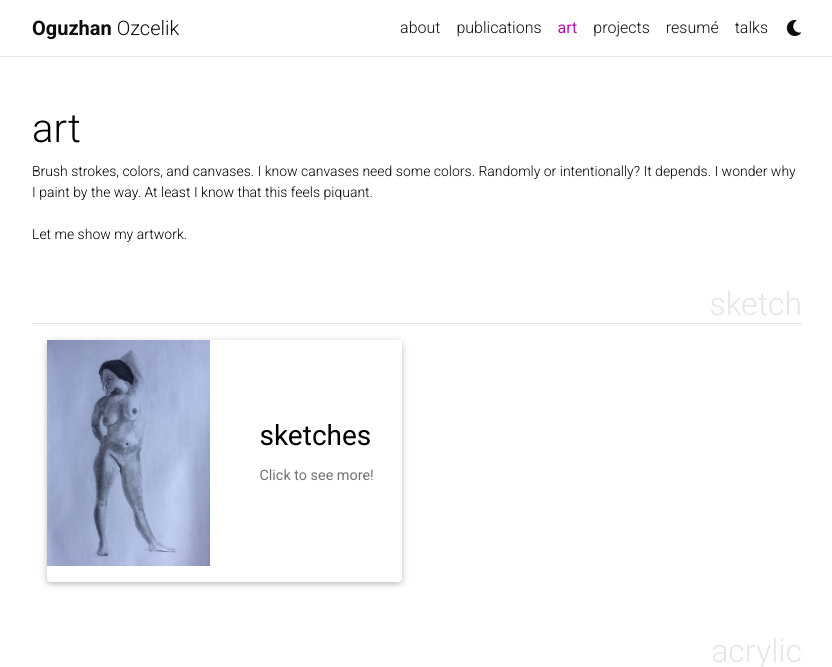
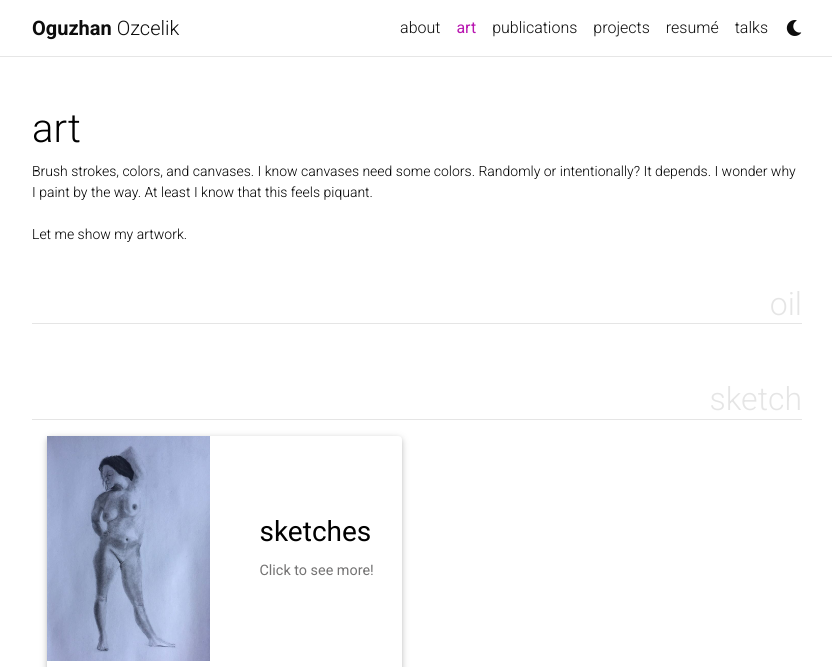
Before and after one commit to ogozcelik/info, a Jekyll site: the page built from _pages/projects.md, in a window 1280 px wide and 1195 px high, cut to the strip 0-667 px from the top of the window. Shown: the whole strip, without its empty margins (223-1055 px from the left). Built offline with Jekyll 4.4.1, drawn with Linux system fonts in a browser that asks for light colours; full-size pictures stand in for the smaller copies a plugin makes; comment, search, counter and statistics services are not loaded; a style sheet for code colours, icons or effects is not loaded.

Commit message:
Update projects.md

```diff
--- a/_pages/projects.md
+++ b/_pages/projects.md
@@ -4,8 +4,8 @@
 permalink: /art/
 description: Brush strokes, colors, and canvases. I know canvases need some colors. Randomly or intentionally? It depends. I wonder why I paint by the way. At least I know that this feels piquant.<br><br>Let me show my artwork.
 nav: true
-nav_order: 3
-display_categories: [sketch, acrylic, sculptor]
+nav_order: 1
+display_categories: [oil, sketch, acrylic, watercolor]
 horizontal: true
 ---
 
```
